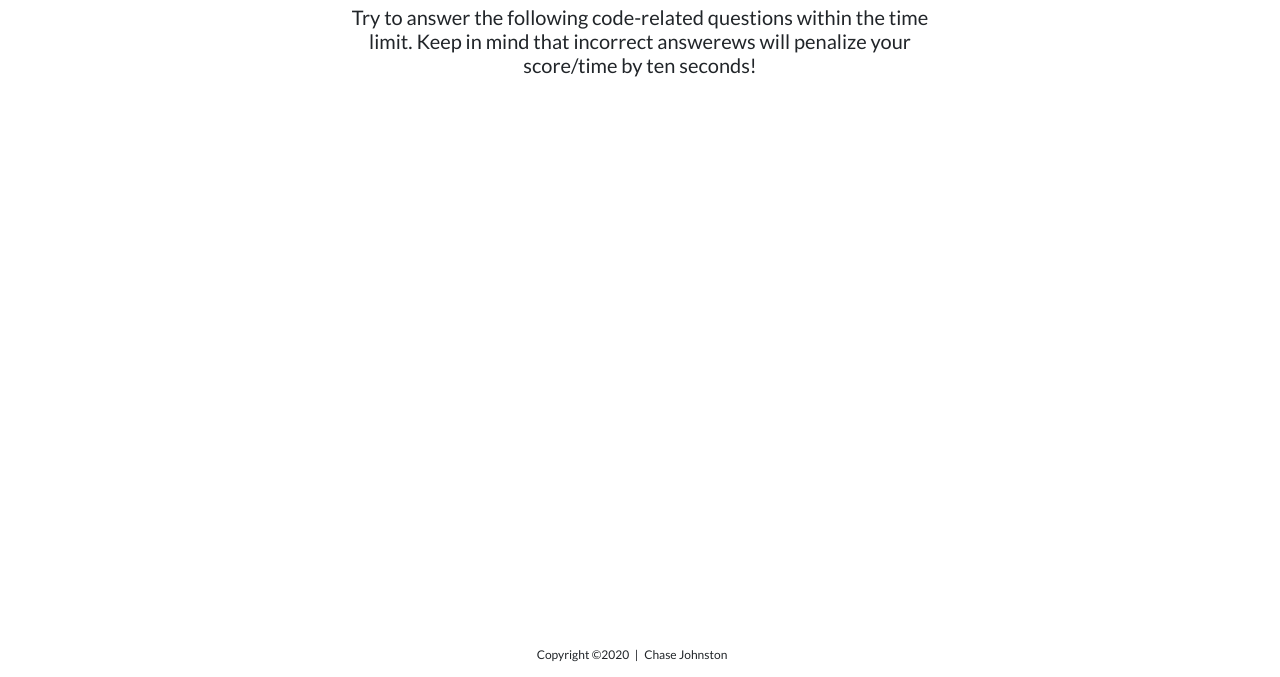
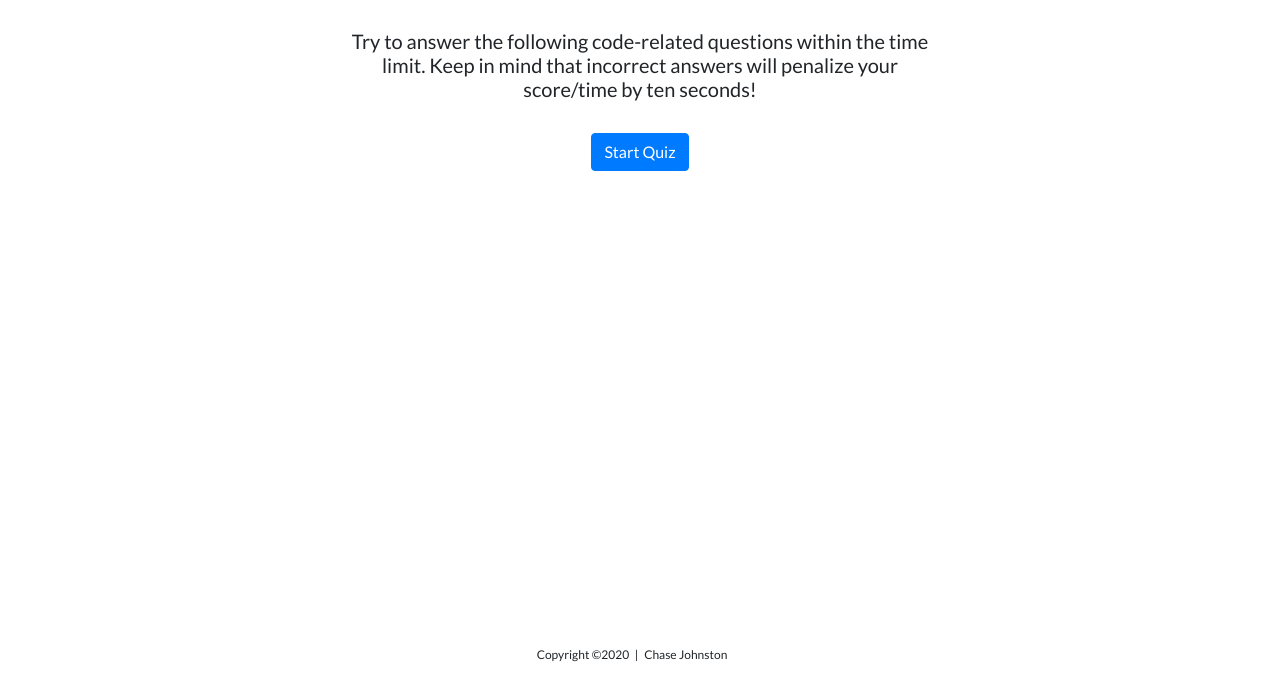
Before and after one commit to johnstoc13/Code-Quiz, a plain HTML site: page index.html in a window 1280 px wide. Shown: the part 123-800 px from the top of the page. Drawn offline with nearby package versions, Linux system fonts and the light colour scheme.

Commit message:
added button

```diff
--- a/index.html
+++ b/index.html
@@ -30,8 +30,13 @@
             <div class="col-md-3"></div>
             <div class="col-sm-12 col-md-6">
                 <h1 class="text-center"><strong>Coding Quiz Challenge</strong></h1>
+                <br />
                 <h5 class="text-center">Try to answer the following code-related questions within the time limit. Keep in mind
-            that incorrect answerews will penalize your score/time by ten seconds!</h5>
+            that incorrect answers will penalize your score/time by ten seconds!</h5>
+                <br />
+                <div class="d-flex justify-content-center">
+                    <a class="btn btn-primary text-white">Start Quiz</a>
+                </div>
             </div>
             <div class="col-md-3"></div>
         </div>
```
